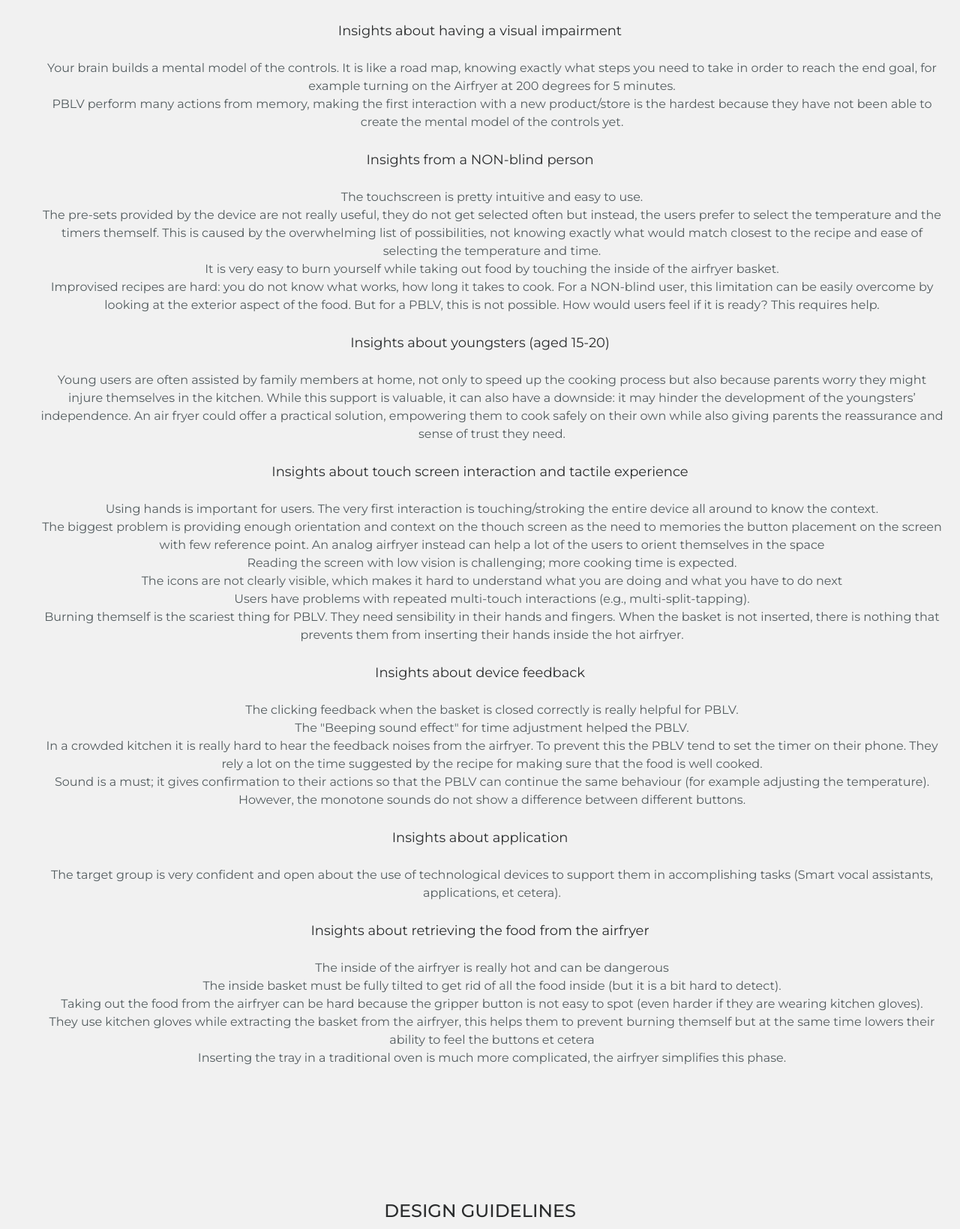
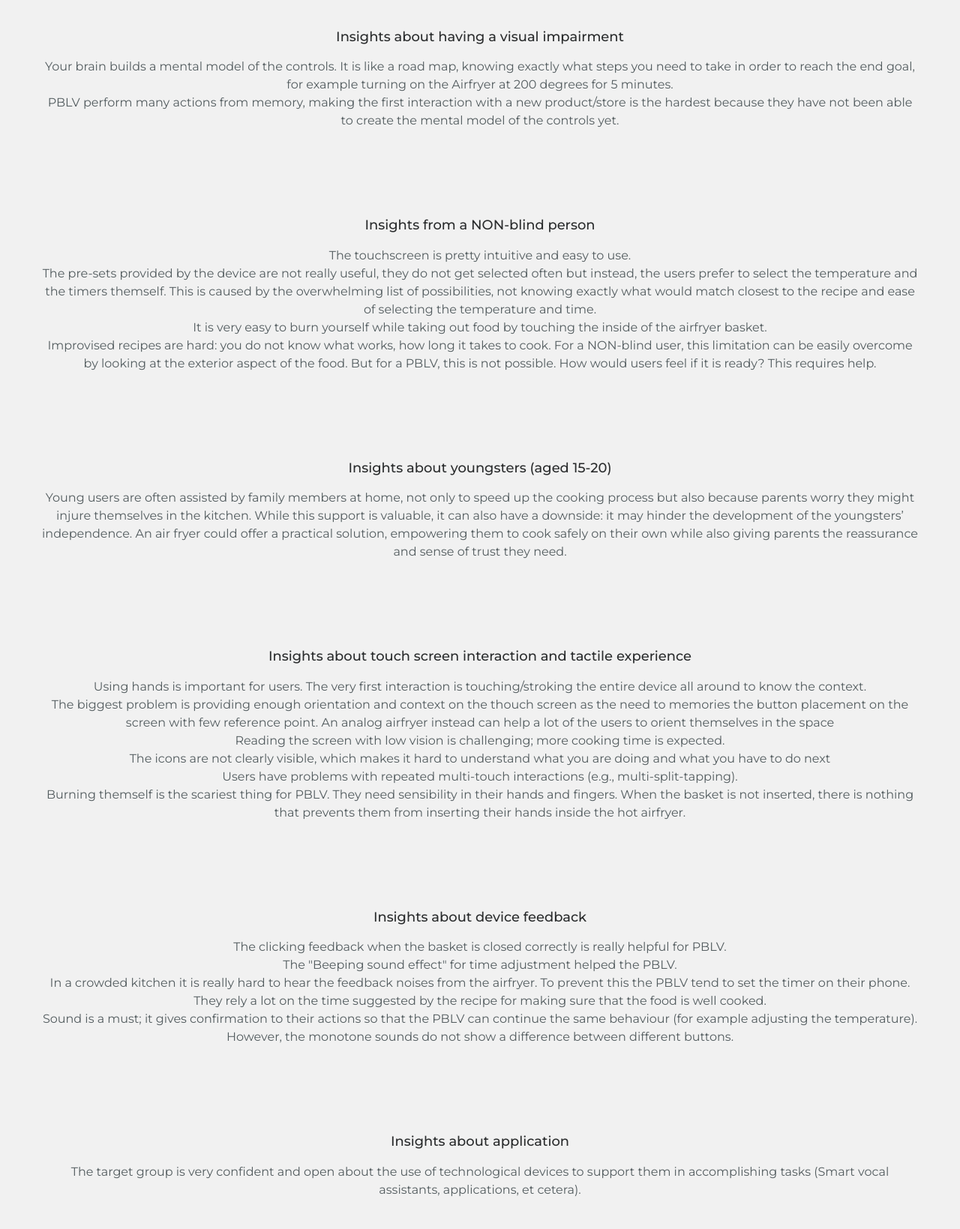
Before and after one commit to LauraFranco-Designer/Portfolio, a plain HTML site: page product-airfryer.html in a window 1280 px wide. Shown: the part 4962-6601 px from the top of the page at 75% size. Drawn offline with nearby package versions, Linux system fonts and the light colour scheme.

Commit message:
uploaded content

```diff
--- a/product-airfryer.html
+++ b/product-airfryer.html
@@ -123,75 +123,74 @@ A cooking session was conducted with four users ranging in age from 16 to 18. Th
 		<section class="maininsights-section" id="insights">
 			<h2 class="section-title">Main Insights</h2>
 			<div class="section-content">
-				<div class="insights-details1">
-					<p class="text">Insights about having a visual impairment
-					<ul>
-						<li>Your brain builds a mental model of the controls. It is like a road map, knowing exactly what steps you need to take in order to reach the end goal, for example turning on the Airfryer at 200 degrees for 5 minutes.</li>
-						<li>PBLV perform many actions from memory, making the first interaction with a new product/store is the hardest because they have not been able to create the mental model of the controls yet.</li>
-					</ul>
-					<p class="text">Insights from a NON-blind person
-						<ul>
-							<li>The touchscreen is pretty intuitive and easy to use.</li>
-							<li>The pre-sets provided by the device are not really useful, they do not get selected often but instead, the users prefer to select the temperature and the timers themself.
-								This is caused by the overwhelming list of possibilities, not knowing exactly
-								what would match closest to the recipe and ease of selecting the temperature and time.</li>
-							<li>It is very easy to burn yourself while taking out food by touching the inside of the airfryer basket.</li>
-							<li>Improvised recipes are hard: you do not know what works, how long it takes to cook. For a NON-blind user, this limitation can be easily
-								overcome by looking at the exterior aspect of the food. But for a PBLV, this is not possible. How would users feel if it is ready? This requires help.</li>
-						</ul>
-					</p>
-					<p class="text">Insights about youngsters (aged 15-20)
-						<ul>
-							<li>Young users are often assisted by family members at home, not only to speed up the cooking process but
+
+			<div class="section-container">
+
+					<ul class="tasks-list">
+						<li class="tasks">
+							<h3 class="task-title">Insights about having a visual impairment</h3>
+							<p class="description">Your brain builds a mental model of the controls. It is like a road map, knowing exactly what steps you need to take in order to reach the end goal, for example turning on the Airfryer at 200 degrees for 5 minutes.<br> PBLV perform many actions from memory, making the first interaction with a new product/store is the hardest because they have not been able to create the mental model of the controls yet.</p>
+						</li>
+
+
+					<li class="tasks">
+							<h3 class="task-title">Insights from a NON-blind person</h3>
+							<p class="description">The touchscreen is pretty intuitive and easy to use.<br>
+							The pre-sets provided by the device are not really useful, they do not get selected often but instead, the users prefer to select the temperature and the timers themself.
+							This is caused by the overwhelming list of possibilities, not knowing exactly what would match closest to the recipe and ease of selecting the temperature and time.<br>
+							It is very easy to burn yourself while taking out food by touching the inside of the airfryer basket.<br>
+							Improvised recipes are hard: you do not know what works, how long it takes to cook. For a NON-blind user, this limitation can be easily
+							overcome by looking at the exterior aspect of the food. But for a PBLV, this is not possible. How would users feel if it is ready? This requires help.</p>
+						</li>
+
+						<li class="tasks">
+							<h3 class="task-title">Insights about youngsters (aged 15-20)</h3>
+							<p class="description">Young users are often assisted by family members at home, not only to speed up the cooking process but
 								also because parents worry they might injure themselves in the kitchen. While this support is valuable,
 								it can also have a downside: it may hinder the development of the youngsters’ independence. An air fryer
 								could offer a practical solution, empowering them to cook safely on their own while also giving parents
-								the reassurance and sense of trust they need.</li>
-						</ul>
-					</p>
+								the reassurance and sense of trust they need.</p>
+						</li>
 
-					<p class="text">Insights about touch screen interaction and tactile experience
-						<ul>
-							<li>Using hands is important for users. The very first interaction is touching/stroking the entire device all around to know the context.</li>
-							<li>The biggest problem is providing enough orientation and context on the thouch screen as the need to memories the button placement on the screen with few reference point.
-								An analog airfryer instead can help a lot of the users to orient themselves in the space</li>
-							<li>Reading the screen with low vision is challenging; more cooking time is expected.</li>
-							<li>The icons are not clearly visible, which makes it hard to understand what you are doing and what you have to do next</li>
-							<li>Users have problems with repeated multi-touch interactions (e.g., multi-split-tapping).</li>
-							<li>Burning themself is the scariest thing for PBLV. They need sensibility in their hands and fingers.
-								When the basket is not inserted, there is nothing that prevents them from inserting their hands inside the hot airfryer.</li>
-						</ul>
-					</p>
+						<li class="tasks">
+							<h3 class="task-title">Insights about touch screen interaction and tactile experience</h3>
+							<p class="description">Using hands is important for users. The very first interaction is touching/stroking the entire device all around to know the context.<br>
+							The biggest problem is providing enough orientation and context on the thouch screen as the need to memories the button placement on the screen with few reference point.
+								An analog airfryer instead can help a lot of the users to orient themselves in the space<br>
+							Reading the screen with low vision is challenging; more cooking time is expected.<br>
+							The icons are not clearly visible, which makes it hard to understand what you are doing and what you have to do next<br>
+							Users have problems with repeated multi-touch interactions (e.g., multi-split-tapping).<br>
+							Burning themself is the scariest thing for PBLV. They need sensibility in their hands and fingers.
+								When the basket is not inserted, there is nothing that prevents them from inserting their hands inside the hot airfryer.</p>
+						</li>
 
-					<p class="text"> Insights about device feedback
-						<ul>
-							<li>The clicking feedback when the basket is closed correctly is really helpful for PBLV.</li>
-							<li>The "Beeping sound effect" for time adjustment helped the PBLV.</li>
-							<li>In a crowded kitchen it is really hard to hear the feedback noises from the airfryer. To prevent this the PBLV tend to set the timer on their phone. They rely a lot on the time suggested by the recipe for making sure that the food is well cooked.</li>
-							<li>Sound is a must; it gives confirmation to their actions so that the PBLV can continue the same behaviour (for example adjusting the temperature). However, the monotone sounds do not show a difference between different buttons. </li>
-						</ul>
-					</p>
+						<li class="tasks">
+							<h3 class="task-title">Insights about device feedback</h3>
+							<p class="description">The clicking feedback when the basket is closed correctly is really helpful for PBLV.<br>
+							The "Beeping sound effect" for time adjustment helped the PBLV.<br>
+							In a crowded kitchen it is really hard to hear the feedback noises from the airfryer. To prevent this the PBLV tend to set the timer on their phone. They rely a lot on the time suggested by the recipe for making sure that the food is well cooked.<br>
+							Sound is a must; it gives confirmation to their actions so that the PBLV can continue the same behaviour (for example adjusting the temperature). However, the monotone sounds do not show a difference between different buttons. <br></p>
+						</li>
 
-					<p class="text"> Insights about application
-						<ul>
-							<li>The target group is very confident and open about the use of technological devices to support them in accomplishing tasks (Smart vocal assistants, applications, et cetera).</li>
+						<li class="tasks">
+							<h3 class="task-title">Insights about application</h3>
+							<p class="description">The target group is very confident and open about the use of technological devices to support them in accomplishing tasks (Smart vocal assistants, applications, et cetera).</p>
+						</li>
 
-						</ul>
-					</p>
+						<li class="tasks">
+							<h3 class="task-title">Insights about retrieving the food from the airfryer</h3>
+							<p class="description">
+							The inside of the airfryer is really hot and can be dangerous<br>
+							The inside basket must be fully tilted to get rid of all the food inside (but it is a bit hard to detect).<br>
+							Taking out the food from the airfryer can be hard because the gripper button is not easy to spot (even harder if they are wearing kitchen gloves).<br>
+							They use kitchen gloves while extracting the basket from the airfryer, this helps them to prevent burning themself but at the same time lowers their ability to feel the buttons  et cetera<br>
+							Inserting the tray in a traditional oven is much more complicated, the airfryer simplifies this phase.</p>
+						</li>
+					</ul>
+	</div>
 
-					<p class="text"> Insights about retrieving the food from the airfryer
-						<ul>
-							<li>The inside of the airfryer is really hot and can be dangerous</li>
-							<li>The inside basket must be fully tilted to get rid of all the food inside (but it is a bit hard to detect).</li>
-							<li>Taking out the food from the airfryer can be hard because the gripper button is not easy to spot (even harder if they are wearing kitchen gloves).</li>
-							<li>They use kitchen gloves while extracting the basket from the airfryer, this helps them to prevent burning themself but at the same time lowers their ability to feel the buttons  et cetera</li>
-							<li>Inserting the tray in a traditional oven is much more complicated, the airfryer simplifies this phase.</li>
-
-						</ul>
-					</p>
-				</div>
-			</div>
-		</section>
+</div>
+</section>
 
 <!-- Main insights section -->
 		<section class="frominsighttoreccomandation-section" id="insights">
--- a/project-product-airfryer.css
+++ b/project-product-airfryer.css
@@ -339,19 +339,40 @@ header .navbar {
 }
 
 /* Detail 1 */
-.maininsights-section .insights-details1 {
-    width: 100%; /* Take full width */
-    max-width: 100%; /* Ensure no restriction */
+
+.maininsights-section .section-container .tasks-list {
+    padding: 0px 0px 23px 0px;
+    background: var(--light-color);
+    display: flex; /* Apply flexbox to the container */
+    flex-wrap: wrap; /* Allow wrapping of tasks if necessary */
+    flex-direction: row;
+    justify-content: space-between; /* Distribute tasks evenly */
 }
 
-.maininsights-section .insights-details1 .text {
-    line-height: 30px;
-    margin:23px 0px 23px 0px;
-    text-align: center;
-    font-size: var(--font-size-m);
-    color: var(--dark-color);
+.maininsights-section .tasks {
+	display: flex;
+	padding: 35px;
+	text-align: center;
+	flex-direction: column;
+	align-items: center;
+	flex: 0 0 100%; /* Adjust to allow 4 in a row with some spacing */
+    box-sizing: border-box;
+    margin-bottom: 30px;
 }
 
+.maininsights-section .tasks .task-image{
+ 	height: 250px;
+	width: 250px;
+ 	object-fit: cover;
+ 	margin-bottom: 30px;
+}
+
+.maininsights-section .tasks .task-title {
+	margin-top: 0px;
+	margin-bottom: 18px;
+	font-size: var(--font-size-m);
+	color: var(--dark-color);
+}
 
 
 /* prototyp section styling */
@@ -596,6 +617,26 @@ header .navbar {
     text-align: center; /* Center the image */
 }
 
+.frominsighttoreccomandation-section .section-content .section-container .tasks-list {
+    padding: 0px 0px 23px 0px;
+    background: var(--light-color);
+    display: flex; /* Apply flexbox to the container */
+    flex-wrap: wrap; /* Allow wrapping of tasks if necessary */
+    flex-direction: row;
+    justify-content: space-between; /* Distribute tasks evenly */
+}
+
+.frominsighttoreccomandation-section .tasks {
+	display: flex;
+	padding: 35px;
+	text-align: center;
+	flex-direction: column;
+	align-items: center;
+	flex: 0 0 100%; /* Adjust to allow 4 in a row with some spacing */
+    box-sizing: border-box;
+    margin-bottom: 30px;
+}
+
   .research-section .tasks {
         flex: 0 0 100%;
     }
```
